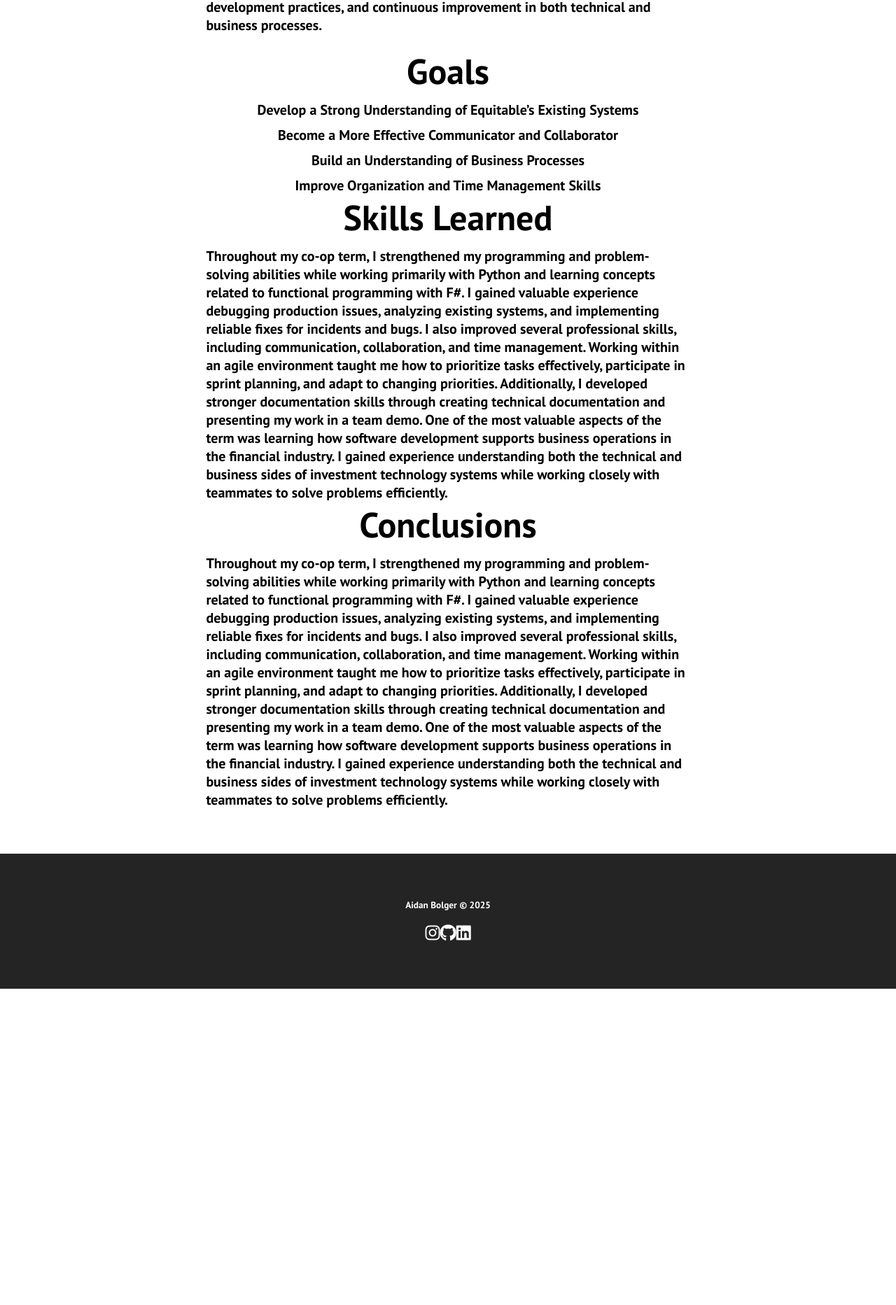
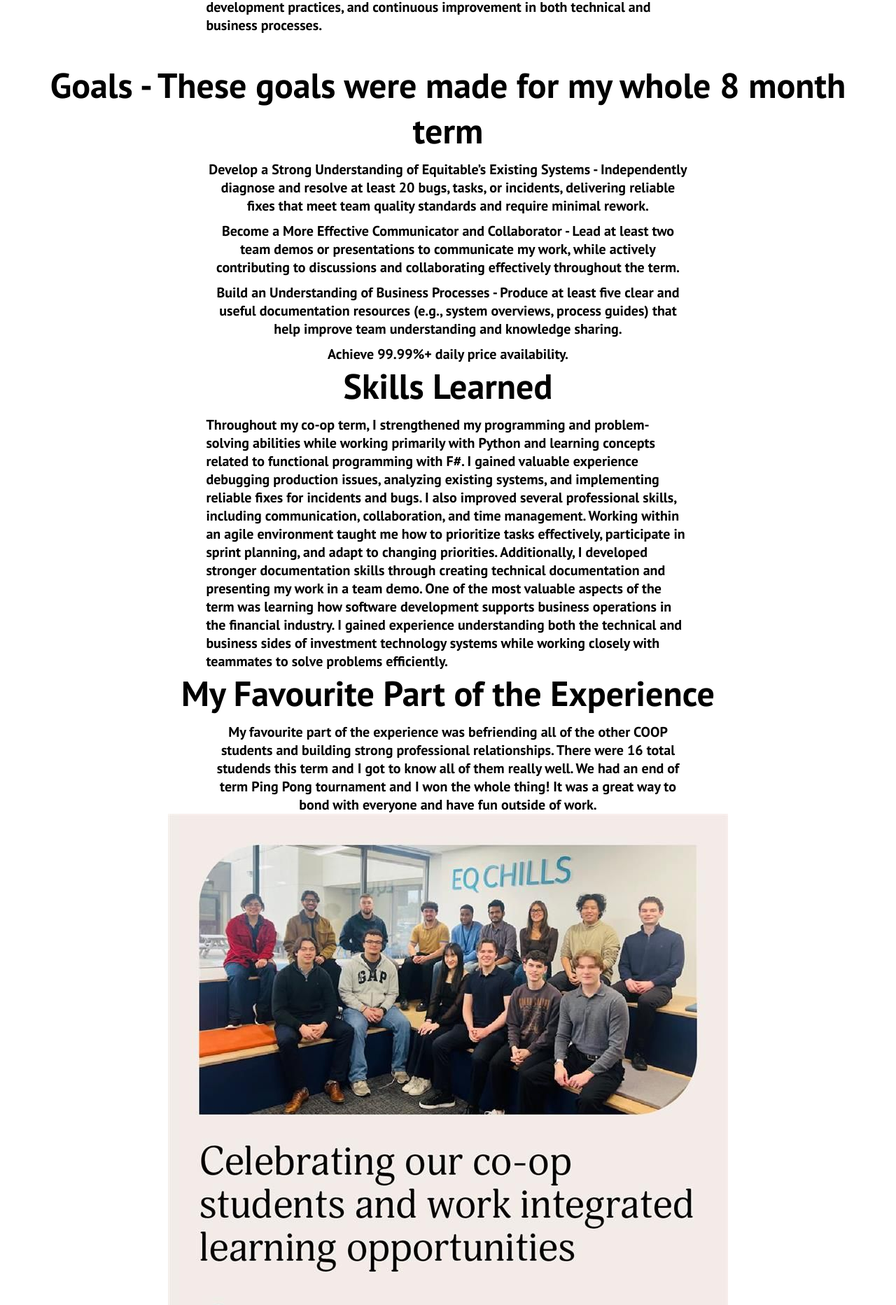
Before and after one commit to AidanBolger/react-website, a React (Create React App) app: page /workterm in a window 1280 px wide. Shown: the part 1249-3114 px from the top of the page at 70% size. Before the commit the page ends 2662 px from the top, so only its background shows below. Built offline with nearby package versions, Linux system fonts and the light colour scheme.

Commit message:
added coop photo

```diff
--- a/src/components/WorkTerm.js
+++ b/src/components/WorkTerm.js
@@ -28,11 +28,12 @@ function Cards() {
           maintaining and improving production software, resolving incidents, and ensuring critical investment and pricing systems operate reliably. The environment
            emphasized collaboration, agile development practices, and continuous improvement in both technical and business processes.</p>
         <br></br>
-        <h1>Goals</h1>
-        <p>Develop a Strong Understanding of Equitable’s Existing Systems</p>
-        <p>Become a More Effective Communicator and Collaborator</p>
-        <p>Build an Understanding of Business Processes</p>
-        <p>Improve Organization and Time Management Skills</p>
+        <br></br>
+        <h1>Goals - These goals were made for my whole 8 month term</h1>
+        <p>Develop a Strong Understanding of Equitable’s Existing Systems - Independently diagnose and resolve at least 20 bugs, tasks, or incidents, delivering reliable fixes that meet team quality standards and require minimal rework.</p>
+        <p>Become a More Effective Communicator and Collaborator - Lead at least two team demos or presentations to communicate my work, while actively contributing to discussions and collaborating effectively throughout the term.</p>
+        <p>Build an Understanding of Business Processes - Produce at least five clear and useful documentation resources (e.g., system overviews, process guides) that help improve team understanding and knowledge sharing.</p>
+        <p>Achieve 99.99%+ daily price availability.</p>
 
         <h1>Skills Learned</h1>
         <p className='workterm'>Throughout my co-op term, I strengthened my programming and problem-solving abilities while working primarily with Python and learning
@@ -42,6 +43,16 @@ function Cards() {
           documentation skills through creating technical documentation and presenting my work in a team demo. One of the most valuable aspects of the term was
           learning how software development supports business operations in the financial industry. I gained experience understanding both the technical and business
           sides of investment technology systems while working closely with teammates to solve problems efficiently.</p>
+
+        <h1>My Favourite Part of the Experience</h1>
+        <p>My favourite part of the experience was befriending all of the other COOP students and building strong professional relationships.
+          There were 16 total studends this term and I got to know all of them really well. We had an end of term Ping Pong tournament and I won the whole thing! It was a great way to bond with everyone and have fun outside of work.
+        </p>
+
+        <div className="image-container">
+            <img alt='Photo of COOP students'
+            src='images/coop-students.jpg'/>
+        </div>
 
 
         <h1>Conclusions</h1>
```
Also changed, not shown: public/images/coop-students.jpg (added).
